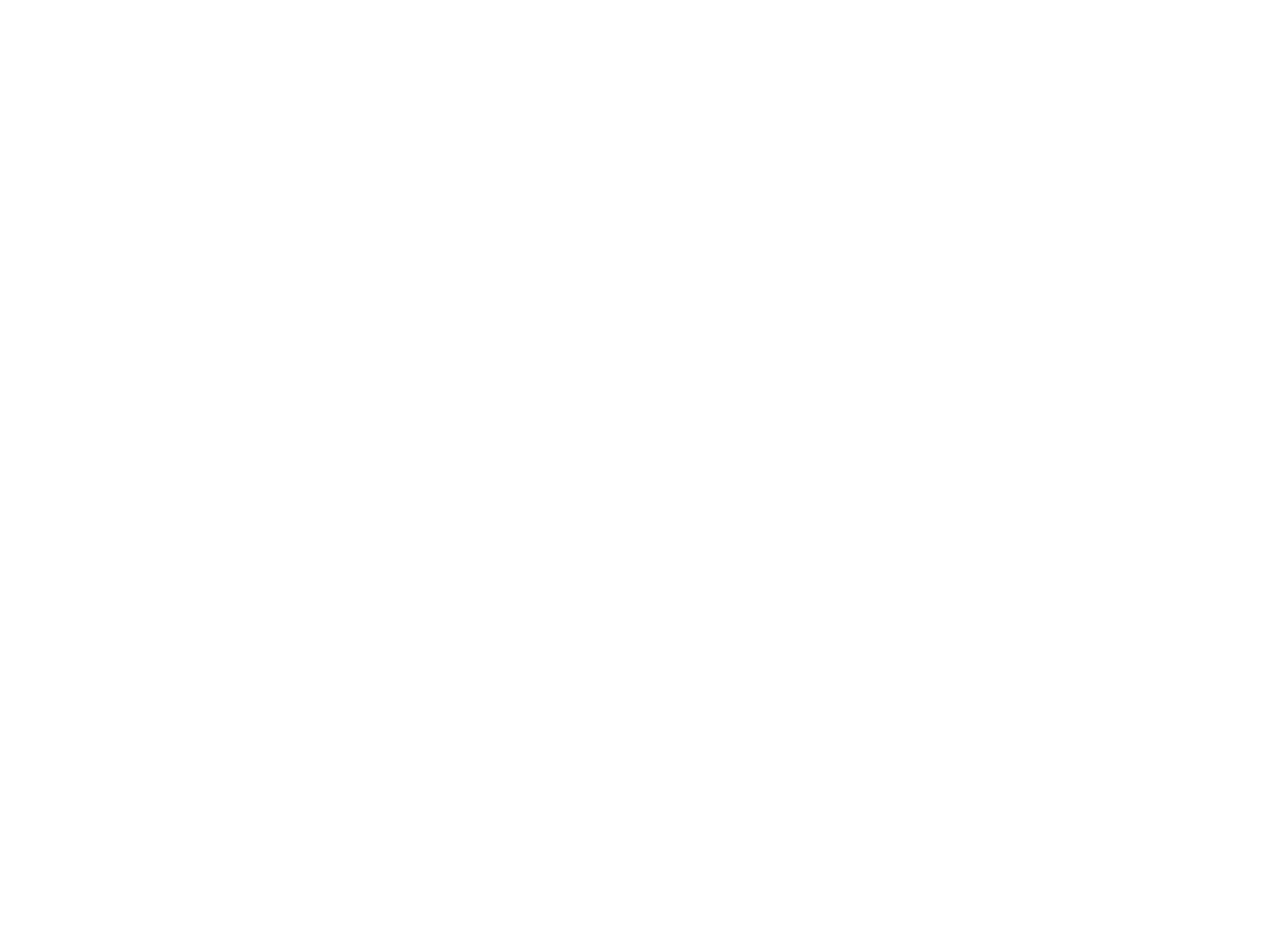
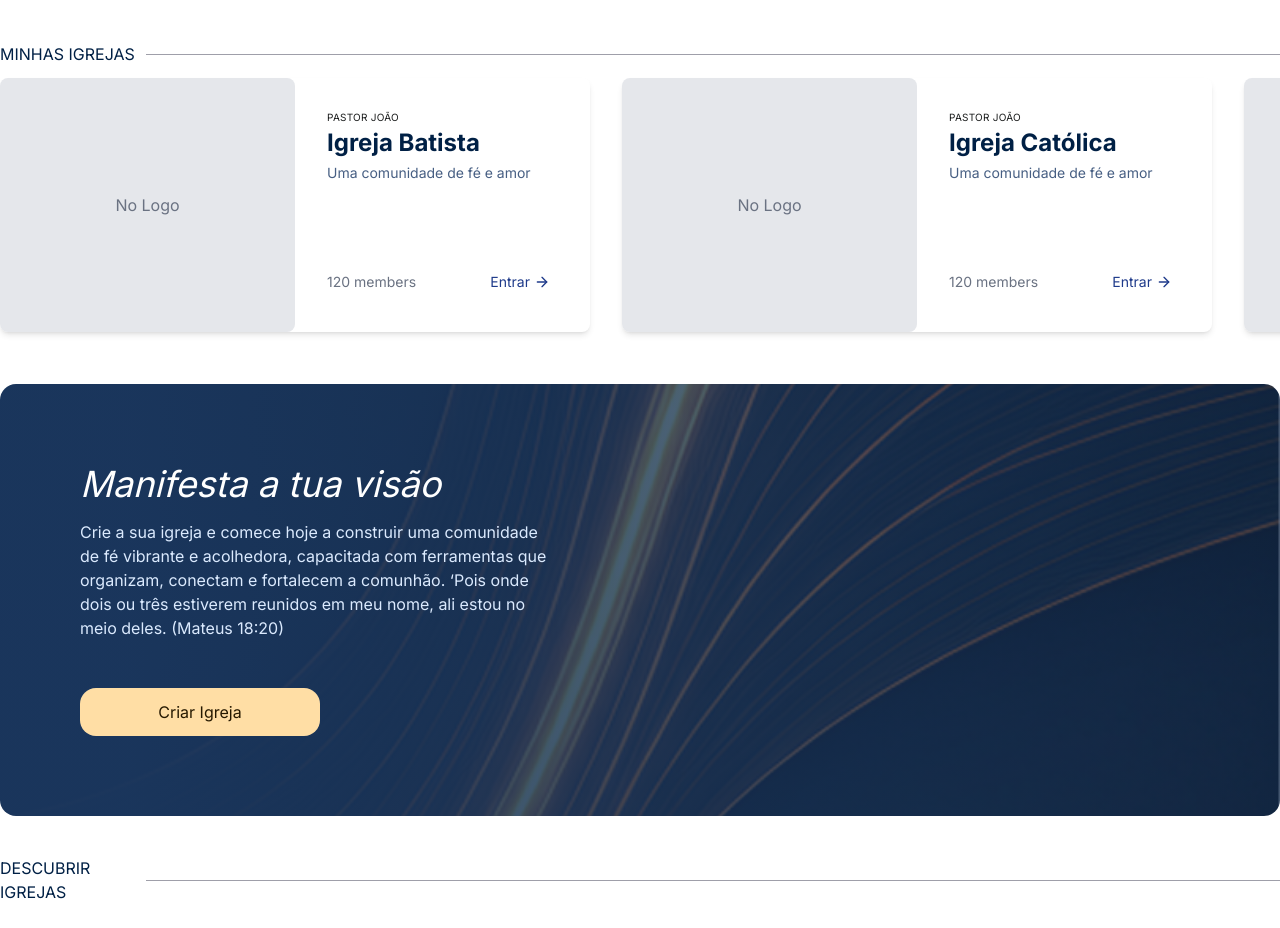
Before and after one commit to antoniotecadev/claris, a Next.js app: page /mainDash in a window 1280 px wide. Shown: the part 397-1325 px from the top of the page. Before the commit the page ends 800 px from the top, so only its background shows below. Built offline with nearby package versions, Linux system fonts and the light colour scheme.

Commit message:
MainDash

```diff
--- a/src/app/(dashboard)/mainDash/page.tsx
+++ b/src/app/(dashboard)/mainDash/page.tsx
@@ -1,7 +1,10 @@
+"use client"
 import Image from 'next/image'
 import icon from "@/assets/images/logoSem.png"
 import Link from 'next/link'
 import { Search, Bell, Settings } from "lucide-react";
+import CommunityCard from '@/components/layout/commityCard';
+import heroImg from "@/assets/images/create.png";
 
 interface NavLinkProps {
 	href: string;
@@ -75,7 +78,48 @@ export default function MainDash() {
 								<button className='bg-[#1E3A8A] text-white rounded-2xl px-4 py-2 ml-2'>Pesquisar</button>
 							</div>
 						</div>
+						<div className='flex mt-10 items-center justify-center'>
+							<p className='text-[#002045]  w-40 mr-1'>MINHAS IGREJAS</p>
+							<div className='h-px bg-zinc-400 w-full'></div>
+						</div>
+						<div className='flex overflow-scroll gap-8 py-3'>
+							<CommunityCard name='Igreja Batista' description='Uma comunidade de fé e amor' logoUrl={null} membersCount={120} responsable='Pastor João' onClick={() => { }} />
+							<CommunityCard name='Igreja Católica' description='Uma comunidade de fé e amor' logoUrl={null} membersCount={120} responsable='Pastor João' onClick={() => { }} />
+							<CommunityCard name='Igreja Adventista' description='Uma comunidade de fé e amor' logoUrl={null} membersCount={120} responsable='Pastor João' onClick={() => { }} />
+							<CommunityCard name='Igreja Presbiteriana' description='Uma comunidade de fé e amor' logoUrl={null} membersCount={120} responsable='Pastor João' onClick={() => { }} />
+						</div>
+						<section
+							style={{
+								backgroundImage: `linear-gradient(
+                   to right,
+				    rgba(26, 54, 93, 0.98) 10%,
+				    rgba(26, 54, 93, 0.80) 50%,
+				    rgba(26, 54, 93, 0.60) 100%
+                ), url(${heroImg.src})`
+							}}
+							className="bg-white bg-center bg-cover mt-10 mb-10 rounded-2xl flex flex-col justify-between p-20"
+						>
+							<div className='flex flex-col'>
+							<p className='text-white text-4xl italic'>Manifesta a tua visão</p>
+							<p className='text-[#DBEAFE] w-120 mt-4 '>
+								Crie a sua igreja e comece hoje a construir uma comunidade de fé vibrante
+								e acolhedora, capacitada com ferramentas que organizam, conectam e fortalecem a comunhão.
+								‘Pois onde dois ou três estiverem reunidos em meu nome, ali estou no meio deles.
+								(Mateus 18:20)
+							</p>
+							</div>
+							<button className='bg-[#FFDEA5] text-[#261900]  w-60  rounded-2xl px-4 py-3 mt-12 cursor-pointer'>Criar Igreja</button>
+						</section>
+						<div className='flex justify-between items-center'>
+							<p className='text-[#002045]  w-40 mr-1'>DESCUBRIR IGREJAS</p>
+							<div className='h-px bg-zinc-400 w-full'></div>
+						</div>
+						<div className='flex overflow-scroll gap-8 py-3'>
+
+						</div>
+
 					</nav>
+
 				</div>
 			</div>
 		</div>
--- /dev/null
+++ b/src/components/layout/commityCard.tsx
@@ -0,0 +1,52 @@
+import { ArrowRight } from "lucide-react";
+
+
+interface CommunityCardProps {
+  name: string;
+  description: string;
+  logoUrl: string | null;
+  membersCount: number;
+  responsable: string;
+  onClick: () => void;
+  className?: string;
+
+}
+
+
+export default function CommunityCard({
+  name,
+  description,
+  logoUrl,
+  membersCount,
+  responsable,
+  onClick,
+  className = '',
+}: CommunityCardProps) {
+  return (
+    <div className="bg-white w-148 h-63.5 rounded-lg shadow-md  cursor-pointer flex" onClick={onClick}>
+      <div className="w-73.75 ">
+        {logoUrl ? (
+          <img src={logoUrl} alt={`${name} logo`} className="w-full h-full object-cover rounded-lg" />
+        ) : (
+          <div className="w-73.75 h-full bg-gray-200 flex items-center justify-center rounded-lg">
+            <span className="text-gray-500">No Logo</span>
+          </div>
+        )}
+      </div>
+      <div className="w-73.75  flex flex-col p-8 justify-between">
+        <div className="flex flex-col">
+          <p className="text-sm text-[#1A1C1C] uppercase tracking-wide text-[10px]">{responsable}</p>
+          <h3 className="text-lg font-bold text-[#002045] text-[24px]">{name}</h3>
+          <p className="text-[#475F83] text-[14px]">{description}</p>
+        </div>
+        <div className="flex justify-between items-center mt-6">
+          <span className="text-sm text-gray-500">{membersCount} members</span>
+          <button className="flex items-center text-[#1E3A8A] p-2 hover:rounded-2xl cursor-pointer   hover:bg-[#1E3A8A] hover:text-white" onClick={onClick}>
+            <span className="text-sm ">Entrar</span>
+            <ArrowRight size={16} className=" ml-1" />
+          </button>
+        </div>
+      </div>
+    </div>
+  )
+}
--- /dev/null
+++ b/src/components/layout/community.tsx
@@ -0,0 +1,51 @@
+import { ArrowRight } from "lucide-react";
+
+
+interface CommunityCardProps {
+  name: string;
+  local: string;
+  logoUrl: string | null;
+  membersCount: number;
+
+  onClick: () => void;
+  className?: string;
+
+}
+
+
+export default function CommunityCard({
+  name,
+  local,
+  logoUrl,
+  membersCount,
+  onClick,
+  className = '',
+}: CommunityCardProps) {
+  return (
+    <div className="bg-white w-148 h-63.5 rounded-lg shadow-md  cursor-pointer flex" onClick={onClick}>
+      <div className="w-73.75 ">
+        {logoUrl ? (
+          <img src={logoUrl} alt={`${name} logo`} className="w-full h-full object-cover rounded-lg" />
+        ) : (
+          <div className="w-73.75 h-full bg-gray-200 flex items-center justify-center rounded-lg">
+            <span className="text-gray-500">No Logo</span>
+          </div>
+        )}
+      </div>
+      <div className="w-73.75  flex flex-col p-8 justify-between">
+        <div className="flex flex-col">
+          <p className="text-sm text-[#1A1C1C] uppercase tracking-wide text-[10px]">{responsable}</p>
+          <h3 className="text-lg font-bold text-[#002045] text-[24px]">{name}</h3>
+          <p className="text-[#475F83] text-[14px]">{local  }</p>
+        </div>
+        <div className="flex justify-between items-center mt-6">
+          <span className="text-sm text-gray-500">{membersCount} members</span>
+          <button className="flex items-center text-[#1E3A8A] p-2 hover:rounded-2xl cursor-pointer   hover:bg-[#1E3A8A] hover:text-white" onClick={onClick}>
+            <span className="text-sm ">Entrar</span>
+            <ArrowRight size={16} className=" ml-1" />
+          </button>
+        </div>
+      </div>
+    </div>
+  )
+}
```
Also changed, not shown: src/assets/images/create.png (added).
